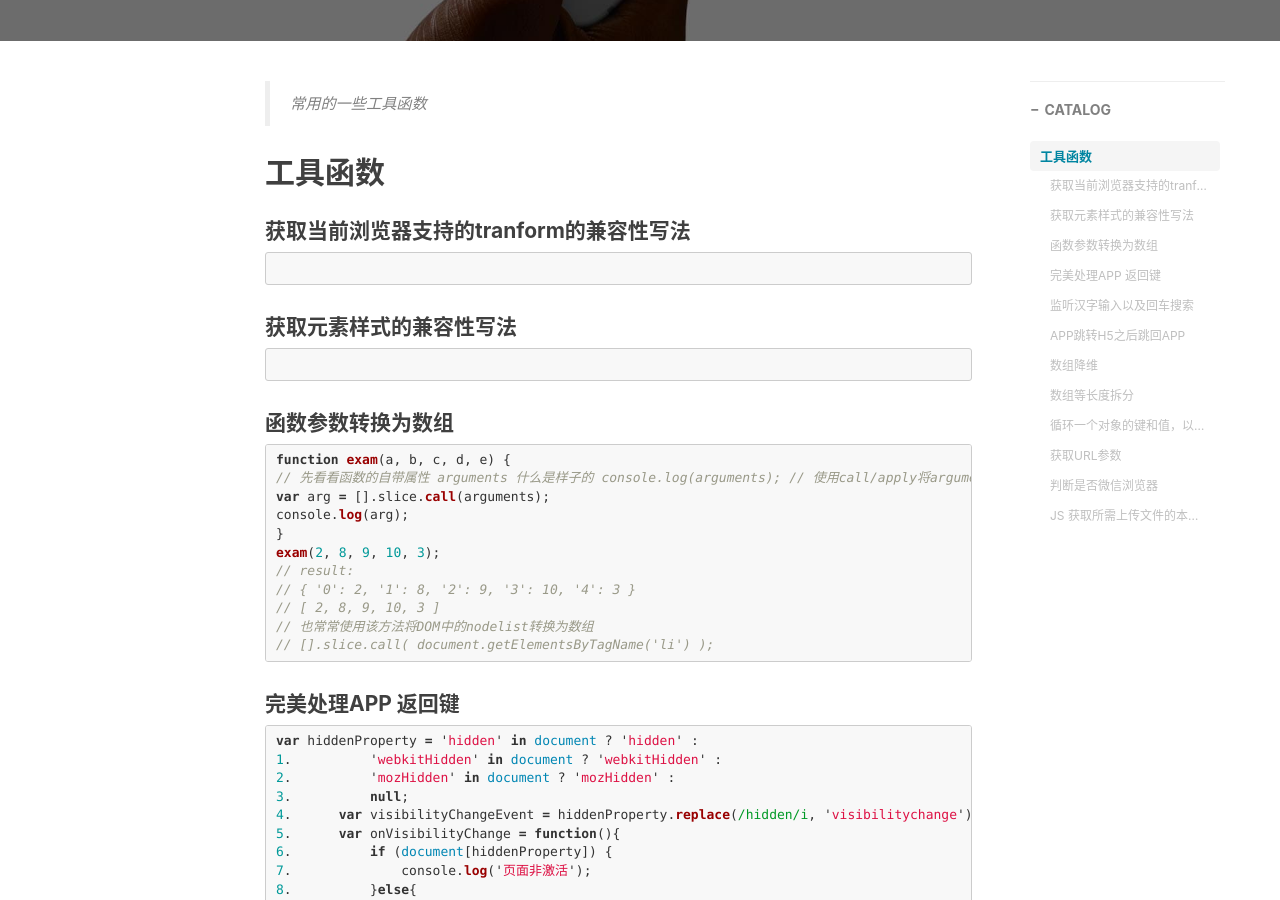
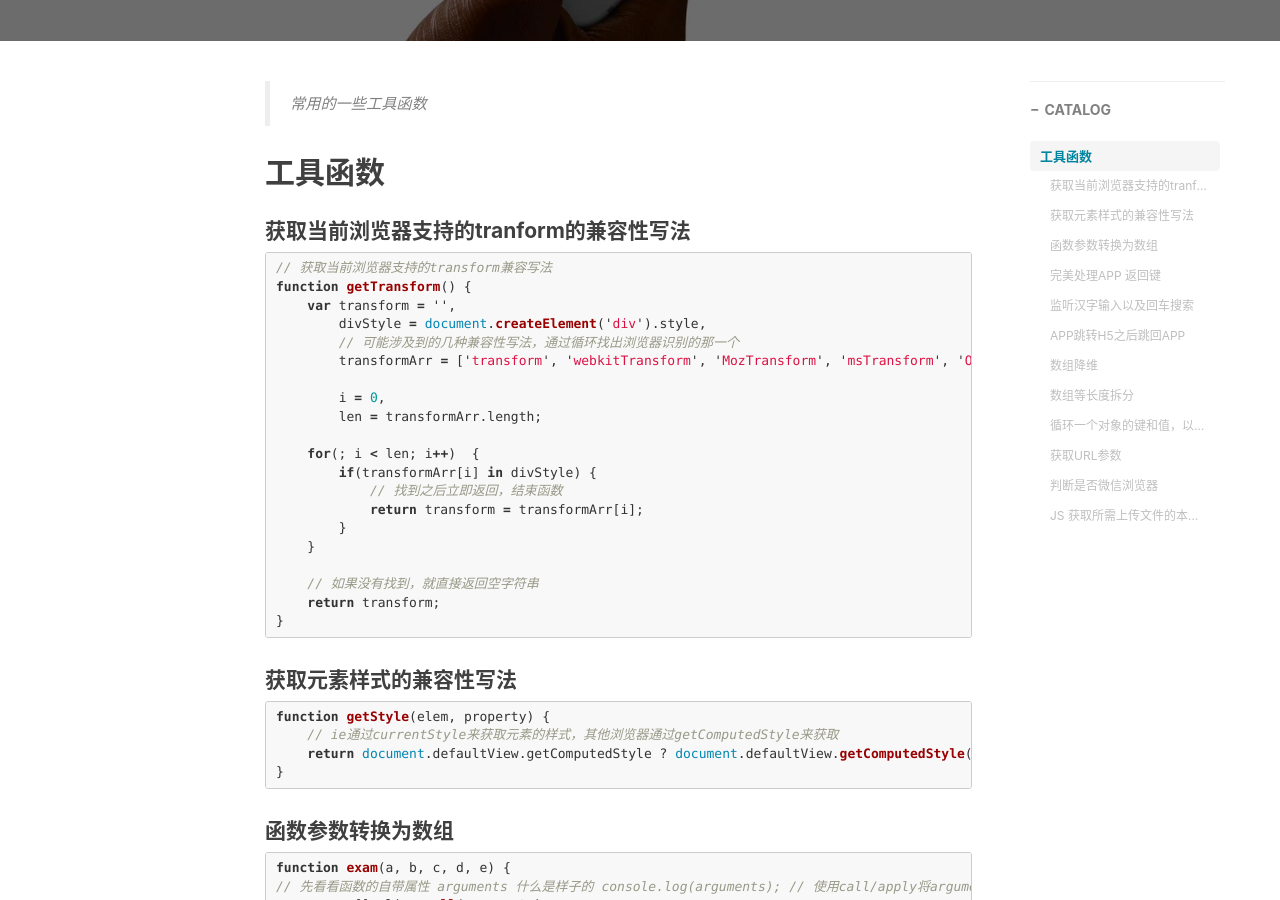
Before and after one commit to 290352095/290352095.github.io, a Jekyll site: the page built from _posts/2018-11-09-工具函数整理.md, in a window 1280 px wide and 900 px high, scrolled down 482 px. Built offline with Jekyll 4.4.1, drawn with Linux system fonts in a browser that asks for light colours; nearby versions of some CDN libraries; comment, search, counter and statistics services are not loaded.

Commit message:
修改工具函数

````diff
--- a/_posts/2018-11-09-工具函数整理.md
+++ b/_posts/2018-11-09-工具函数整理.md
@@ -17,15 +17,37 @@ tags:
 #### 获取当前浏览器支持的tranform的兼容性写法
 
 ```javascript
+// 获取当前浏览器支持的transform兼容写法
+function getTransform() {
+    var transform = '',
+        divStyle = document.createElement('div').style,
+        // 可能涉及到的几种兼容性写法，通过循环找出浏览器识别的那一个
+        transformArr = ['transform', 'webkitTransform', 'MozTransform', 'msTransform', 'OTransform'],
 
+        i = 0,
+        len = transformArr.length;
+
+    for(; i < len; i++)  {
+        if(transformArr[i] in divStyle) {
+            // 找到之后立即返回，结束函数
+            return transform = transformArr[i];
+        }
+    }
+
+    // 如果没有找到，就直接返回空字符串
+    return transform;
+}
 ```
 
 
 
 #### 获取元素样式的兼容性写法
 
-```
-
+```javascript
+function getStyle(elem, property) {
+    // ie通过currentStyle来获取元素的样式，其他浏览器通过getComputedStyle来获取
+    return document.defaultView.getComputedStyle ? document.defaultView.getComputedStyle(elem, false)[property] : elem.currentStyle[property];
+}
 ```
 
 
````
